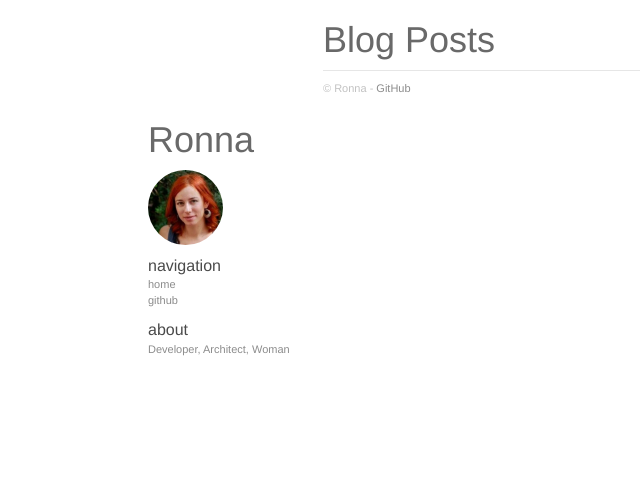
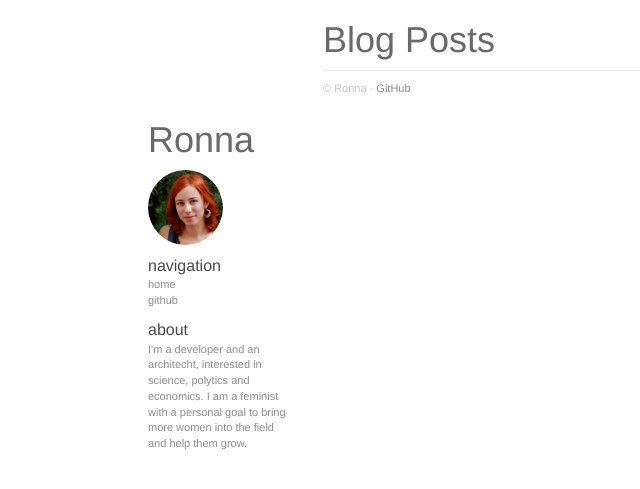
Before and after one commit to ronna-s/ronna-s.github.io, a Jekyll site: the page built from index.html, in a window 1280 px wide. Shown: the top 489 px of the page, without its empty margins (157-797 px from the left). Built offline with Jekyll 4.4.1, drawn with Linux system fonts in a browser that asks for light colours; nearby versions of some CDN libraries; Markdown is read by kramdown in place of the engine named in the settings.

Commit message:
personal info

```diff
--- a/_config.yml
+++ b/_config.yml
@@ -2,7 +2,7 @@ name: Ronna
 markdown: redcarpet
 pygments: true
 github: https://www.github.com/ronna-s
-about: Developer, Architect, Woman
+about: I'm a developer and an architecht, interested in science, polytics and economics. I am a feminist with a personal goal to bring more women into the field and help them grow.
 urls:
     - text: github
       url: https://github.com/ronna-s
```
